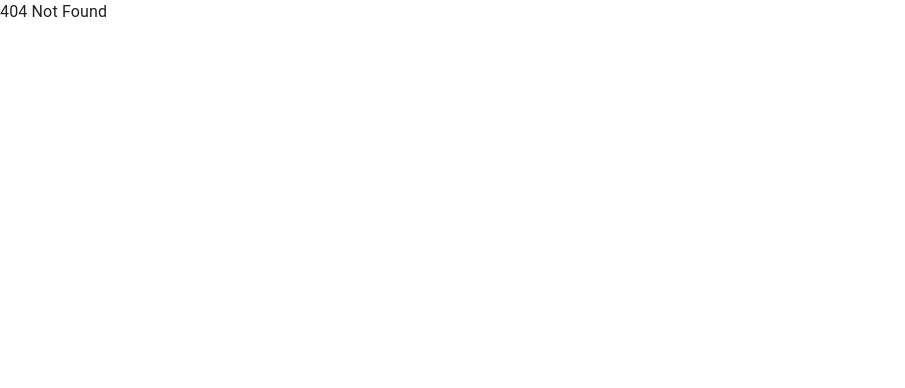
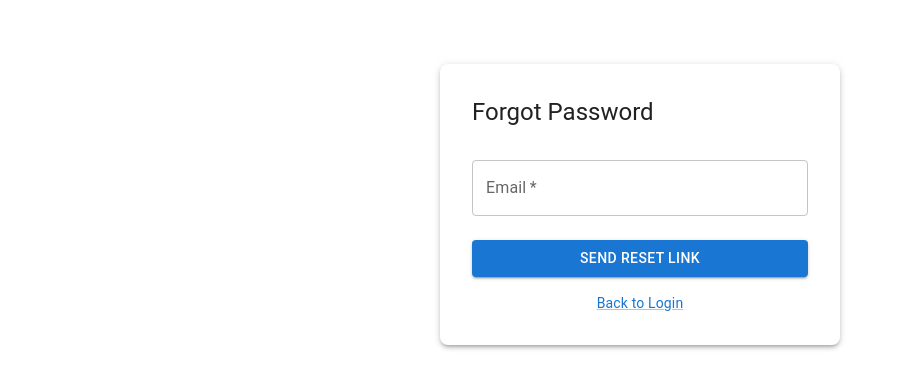
Before and after one commit to thejaigarg/SpareVest, a React (Vite) app in the folder frontend/: page /forgot-password in a window 1280 px wide. Before the commit this address had no page. Shown: the top 388 px of the page, without its empty margins (0-905 px from the left). Built offline with nearby package versions, Linux system fonts and the light colour scheme.

Commit message:
Reset password flow

```diff
--- a/frontend/src/App.jsx
+++ b/frontend/src/App.jsx
@@ -8,6 +8,8 @@ import BankAccount from "./pages/BankAccount";
 import Navbar from "./components/Navbar";
 import PrivateRoute from "./components/PrivateRoute";
 import { useAuth } from "./hooks/useAuth";
+import ForgotPassword from "./pages/ForgotPassword";
+import ResetPassword from "./pages/ResetPassword";
 
 export default function App() {
    const { token } = useAuth();
@@ -18,6 +20,8 @@ export default function App() {
          <Route path="/" element={<Navigate to={token ? "/dashboard" : "/login"} />} />
         <Route path="/login" element={<Login />} />
         <Route path="/signup" element={<Signup />} />
+        <Route path="/forgot-password" element={<ForgotPassword />} />
+        <Route path="/reset-password" element={<ResetPassword />} />
         <Route path="/profile/bank-account" element={<BankAccount />} />
 
         {/* Private routes */}
--- a/frontend/src/api/auth.js
+++ b/frontend/src/api/auth.js
@@ -25,5 +25,11 @@ export async function signup(details) {
 }
 
 export async function requestPasswordReset(email) {
-  return API.post("/auth/password-reset", { email }).then(r => r.data);
+  return API.post("/auth/password-reset/request", { email }).then(r => r.data);
 }
+
+// Reset password
+
+export function resetPassword({ token, new_password }) {
+  return API.post("/auth/password-reset/confirm", { token, new_password });
+}
--- /dev/null
+++ b/frontend/src/pages/ForgotPassword.jsx
@@ -0,0 +1,90 @@
+import React, { useState } from "react";
+import { requestPasswordReset } from "../api/auth";
+import { TextField, Button, Box, Typography, Alert, CircularProgress, Link } from "@mui/material";
+import { Link as RouterLink } from "react-router-dom";
+
+export default function ForgotPassword(){
+    const [email, setEmail]= useState("");
+    const [sent, setSent]= useState(false);
+    const [error, setError]=useState("");
+    const [loading, setLoading]=useState(false);
+
+    const handleSubmit = async (event) => {
+        event.preventDefault();
+        setError("");
+        setLoading(true);
+
+        try {
+            await requestPasswordReset(email);
+            setSent(true);
+        } catch (err) {
+            const msg = err.response?.data?.detail || "Failed to send rest email";
+            setError(msg);
+        } finally {
+            setLoading(false);
+        }
+    };
+
+    return (
+        <Box
+            maxWidth={400}
+            mx="auto"
+            mt={8}
+            p={4}
+            display="flex"
+            flexDirection="column"
+            boxShadow={3}
+            borderRadius={2}
+            bgcolor="background.paper"
+        >
+            <Typography variant="h5" mb={2}>
+                Forgot Password
+            </Typography>
+            {sent ? (
+                <>
+                    <Alert severity="success" sx={{ mb: 2 }}>
+                    If an account with that email exists, you will receive a password reset link shortly.
+                    </Alert>
+                    <Button
+                    component={RouterLink}
+                    to="/login"
+                    variant="outlined"
+                    color="primary"
+                    fullWidth
+                    sx={{ mt: 2 }}
+                    >
+                    Back to Login
+                    </Button>
+                </>
+            ) : (
+                <form onSubmit={handleSubmit}>
+                {error && <Alert severity="error" sx={{ mb: 2 }}>{error}</Alert>}
+                <TextField
+                    label="Email"
+                    value={email}
+                    onChange={e => setEmail(e.target.value)}
+                    type="email"
+                    fullWidth
+                    margin="normal"
+                    required
+                />
+                <Button
+                    type="submit"
+                    variant="contained"
+                    color="primary"
+                    fullWidth
+                    sx={{ mt: 2 }}
+                    disabled={loading}
+                >
+                    {loading ? <CircularProgress size={24} /> : "Send Reset Link"}
+                </Button>
+                <Typography variant="body2" align="center" mt={2}>
+                    <Link component={RouterLink} to="/login">
+                        Back to Login
+                    </Link>
+                </Typography>
+                </form>
+            )}
+        </Box>
+    );
+}
--- /dev/null
+++ b/frontend/src/pages/ResetPassword.jsx
@@ -0,0 +1,111 @@
+import React, { useState } from "react";
+import { useSearchParams, Link as RouterLink } from "react-router-dom";
+import { Box, Alert, Button, Typography, TextField, CircularProgress } from "@mui/material";
+import { resetPassword } from "../api/auth";
+
+export default function ResetPassword() {
+    const [searchParams] = useSearchParams();
+    const token = searchParams.get("token");
+
+    const [password, setPassword] = useState("");
+    const [confirmPassword, setConfirmPassword] = useState("");
+    const [loading, setLoading] = useState(false);
+    const [error, setError] = useState("");
+    const [success, setSuccess] = useState(false);
+
+    const handleSubmit = async (e) => {
+        e.preventDefault();
+        setError("");
+        if (!password || !confirmPassword) {
+            setError("Please enter and confirm your new password");
+            return;
+        }
+        if (password !== confirmPassword) {
+            setError("Passwords do not match!");
+            return;
+        }
+        setLoading(true);
+        try {
+            await resetPassword({ token, new_password: password });
+            setSuccess(true);
+        } catch (err) {
+            setError(err?.response?.data?.detail || "Could not reset password. The link may have expired!");
+        } finally {
+            setLoading(false);
+        }
+    };
+
+    if (!token) {
+        return (
+            <Box maxWidth={400} mx="auto" mt={8}>
+                <Alert severity="error">Invalid or missing reset token.</Alert>
+            </Box>
+        );
+    }
+
+    return (
+        <Box
+            maxWidth={400}
+            mx="auto"
+            mt={8}
+            p={4}
+            display="flex"
+            flexDirection="column"
+            boxShadow={3}
+            borderRadius={2}
+            bgcolor="background.paper"
+        >
+            <Typography variant="h5" mb={2}>
+                Reset Password
+            </Typography>
+            {success ? (
+                <>
+                    <Alert severity="success" sx={{ mb: 2 }}>
+                        Password has been changed! You may now log in.
+                    </Alert>
+                    <Button
+                        component={RouterLink}
+                        to="/login"
+                        variant="outlined"
+                        color="primary"
+                        fullWidth
+                    >
+                        Go to Login
+                    </Button>
+                </>
+            ) : (
+                <form onSubmit={handleSubmit}>
+                    {error && <Alert severity="error" sx={{ mb: 2 }}>{error}</Alert>}
+                    <TextField
+                        label="New Password"
+                        type="password"
+                        value={password}
+                        fullWidth
+                        margin="normal"
+                        onChange={e => setPassword(e.target.value)}
+                        required
+                    />
+                    <TextField
+                        label="Confirm New Password"
+                        type="password"
+                        value={confirmPassword}
+                        fullWidth
+                        margin="normal"
+                        onChange={e => setConfirmPassword(e.target.value)}
+                        required
+                    />
+                    <Button
+                        type="submit"
+                        variant="contained"
+                        color="primary"
+                        fullWidth
+                        sx={{ mt: 2 }}
+                        disabled={loading}
+                    >
+                        {loading ? <CircularProgress size={24} /> : "Reset Password"}
+                    </Button>
+                </form>
+            )}
+        </Box>
+    );
+}
--- a/frontend/src/pages/login.jsx
+++ b/frontend/src/pages/login.jsx
@@ -91,6 +91,11 @@ export default function Login() {
           Don&apos;t have an account? <a href="/signup">Sign up</a>
         </Typography>
       </Box>
+      <Box mt={1} textAlign="center">
+        <Typography variant="body2">
+          <a href="/forgot-password">Forgot password?</a>
+        </Typography>
+      </Box>
     </Box>
   );
 }
```
